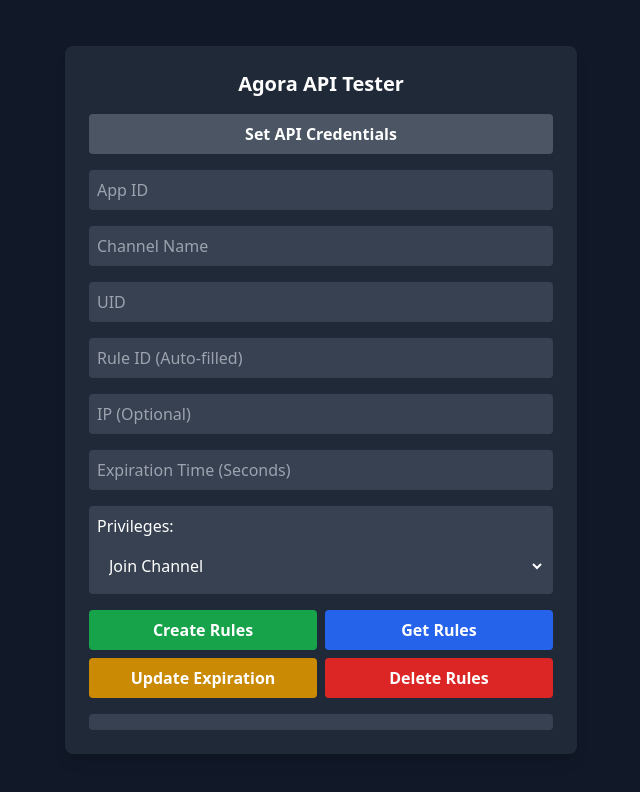
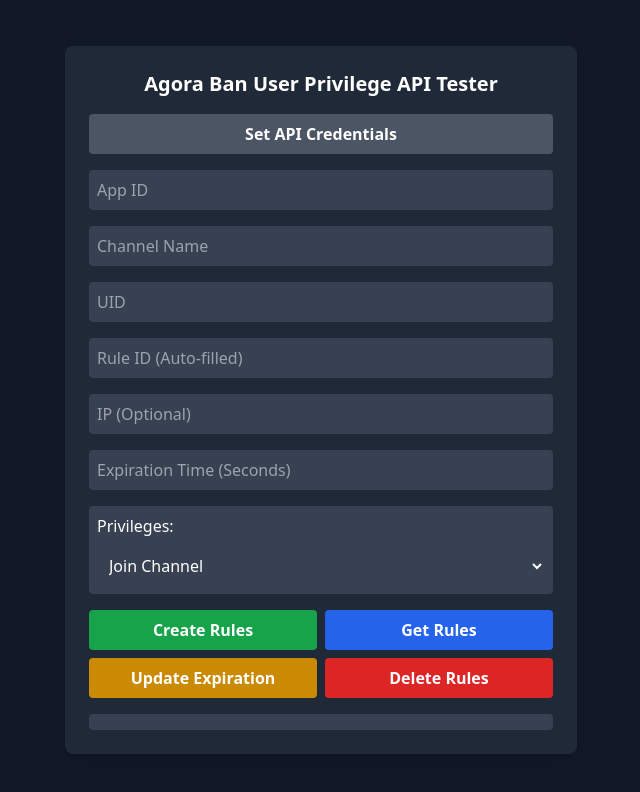
Before and after one commit to frank005/channel_mgmt, a plain HTML site: page index.html in a window 1280 px wide. Shown: the whole page, without its empty margins (319-959 px from the left). Drawn offline with nearby package versions, Linux system fonts and the light colour scheme.

Commit message:
updated the name

```diff
--- a/index.html
+++ b/index.html
@@ -3,7 +3,7 @@
 <head>
     <meta charset="UTF-8">
     <meta name="viewport" content="width=device-width, initial-scale=1.0">
-    <title>Agora API Tester</title>
+    <title>Agora Ban API Tester</title>
     <script src="https://cdn.tailwindcss.com"></script>
     <style>
         body { overflow-y: auto; }
@@ -11,7 +11,7 @@
 </head>
 <body class="bg-gray-900 text-white flex items-center justify-center min-h-screen py-10">
     <div class="bg-gray-800 p-6 rounded-lg shadow-lg w-full max-w-lg">
-        <h1 class="text-xl font-bold mb-4 text-center">Agora API Tester</h1>
+        <h1 class="text-xl font-bold mb-4 text-center">Agora Ban User Privilege API Tester</h1>
 
         <button onclick="toggleAuthPopup()" class="w-full bg-gray-600 hover:bg-gray-700 p-2 rounded font-bold mb-4">Set API Credentials</button>
 
```
